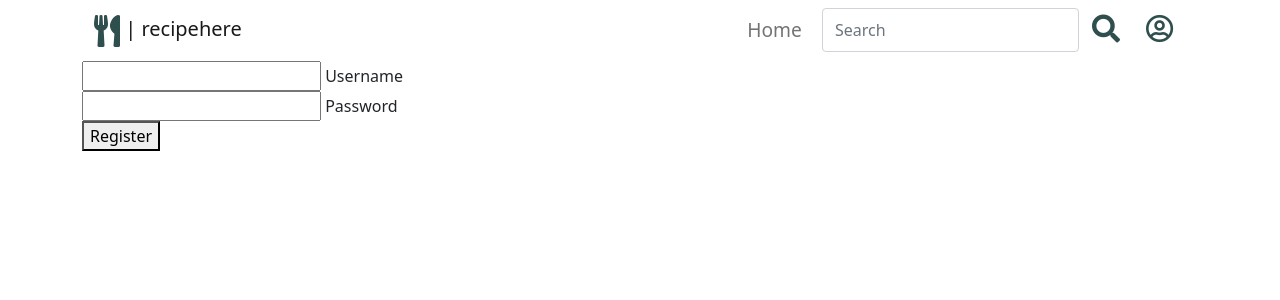
After one commit to pjotrs-osnovskis/recipe-app-ms3-po, a Flask app: page /register in a window 1280 px wide. The commit adds this page. Shown: the top 300 px of the page. Run offline with Flask 2, Linux system fonts and the light colour scheme; some libraries are stand-ins or nearby versions.

Commit message:
Add registration functionality and fixed flash messages

```diff
--- a/app.py
+++ b/app.py
@@ -1,10 +1,11 @@
 import os
 import re
 from flask import (
-    Flask, render_template,
+    Flask, flash, render_template,
     redirect, request, session, url_for)
 from flask_pymongo import PyMongo
 from bson.objectid import ObjectId
+from werkzeug.security import generate_password_hash, check_password_hash
 if os.path.exists("env.py"):
     import env
 
@@ -24,11 +25,6 @@ def home_page():
     return render_template("home.html", categories=categories)
 
 
-@app.route("/get_ingredients")
-def get_ingredients():
-    ingredients = list(mongo.db.ingredients.find().sort("ingredient_name", 1))
-    return render_template("admin.html", ingredients=ingredients)
-
 
 # Search - NOT WORKING YET!
 @app.route("/search", methods=("GET", "POST"))
@@ -38,7 +34,42 @@ def search():
     return render_template("admin.html", ingredients=ingredients)
 
 
-# Admin - Show list of ingredients and add ingredient
+# Register user
+@app.route("/register", methods=["GET", "POST"])
+def register():
+
+    if request.method == "POST":
+
+        # Check if user already exists
+        existing_user = mongo.db.users.find_one(
+            {"username": request.form.get("username").lower()})
+        if existing_user:
+            flash("Username already exists")
+            return redirect( url_for("register") )
+
+        # Get new user creds
+        register = {
+            "username": request.form.get("username").lower(),
+            "password": generate_password_hash(request.form.get("password"))
+        }
+        # Insert new user creds into DB
+        mongo.db.users.insert_one(register)
+
+        session["user"] = request.form.get("username").lower()
+        flash("Registration Successfull")
+        return redirect( url_for("register", username=session["user"]))
+    return render_template("register.html")
+
+
+
+# Admin - List ingredients
+@app.route("/get_ingredients")
+def get_ingredients():
+    ingredients = list(mongo.db.ingredients.find().sort("ingredient_name", 1))
+    return render_template("admin.html", ingredients=ingredients)
+
+
+# Admin -  add ingredient
 @app.route("/add_ingredient", methods=("GET", "POST"))
 def add_ingredient():
     if request.method == "POST":
--- a/templates/admin.html
+++ b/templates/admin.html
@@ -13,6 +13,7 @@
     </button>
 </form>
 
+<h3>Search Ingredients</h3>
 <div>
     <form action="{{ url_for('search') }}" method="post" class="">
         <div>
@@ -23,6 +24,8 @@
         </div>
     </form>
 </div>
+
+<h3>Ingredients List</h3>
 
 {% if ingredients|length > 0 %}
     <div class="">
--- a/templates/base.html
+++ b/templates/base.html
@@ -59,7 +59,7 @@
                                     </button>
                                     <ul class="dropdown-menu" aria-labelledby="dropdownMenuButton1">
                                       <li><a class="dropdown-item" href="#">Login<i class="fas fa-user"></i></a></li>
-                                      <li><a class="dropdown-item" href="#">Register<i class="fas fa-user-plus"></i></a></li>
+                                      <li><a class="dropdown-item" href="{{ url_for('register') }}">Register<i class="fas fa-user-plus"></i></a></li>
                                     </ul>
                                 </div>
                             </li>
@@ -82,7 +82,7 @@
                                 <a class="nav-link" href="#">Login</a>
                             </li>
                             <li class="nav-item" href="#">
-                                <a class="nav-link" href="#">Register</i></a>
+                                <a class="nav-link" href="{{ url_for('register') }}">Register</i></a>
                             </li>
                         </ul>
                         <!-- Social Media Icons -->
@@ -98,6 +98,22 @@
             </div>
         </nav>
     </header>
+
+    <section>
+        <!-- flash messages -->
+        {% with messages = get_flashed_messages() %}
+            {% if messages %}
+                {% for message in messages %}
+                <div class="alert alert-primary" role="alert">
+                    <h1> {{ message }}</h1>
+                    <button type="button" class="btn-close" data-bs-dismiss="alert" aria-label="Close"></button>
+                  </div>
+                {% endfor %}
+            {% endif %}
+        {% endwith %}
+    </section>
+
+
 
     <main>
         {% block content %}
--- /dev/null
+++ b/templates/register.html
@@ -0,0 +1,34 @@
+{% extends "base.html" %}
+{% block content %}
+
+<div class="">
+    <form class="" method="POST" action="{{ url_for('register') }}">
+        <div class="">
+            <!-- username field -->
+            <div class="">
+                <div class="">
+                    <input id="username" name="username" type="text" minlength="5"
+                        maxlength="15" pattern="^[a-zA-Z0-9]{5,15}$" required>
+                    <label for="username">Username</label>
+                </div>
+            </div>
+            <!-- password field -->
+            <div class="">
+                <div class="">
+                    <input id="password" name="password" type="password" minlength="5"
+                        maxlength="15"  pattern="^[a-zA-Z0-9]{5,15}$" required>
+                    <label for="password">Password</label>
+                </div>
+            </div>
+            <!-- register button -->
+            <div class="">
+                <button type="submit" >
+                    Register</i>
+                </button>
+            </div>
+        </div>
+    </form>
+</div>
+
+
+{% endblock %}
```
Also changed, not shown: templates/profile.html (added, +16 -0 lines).
